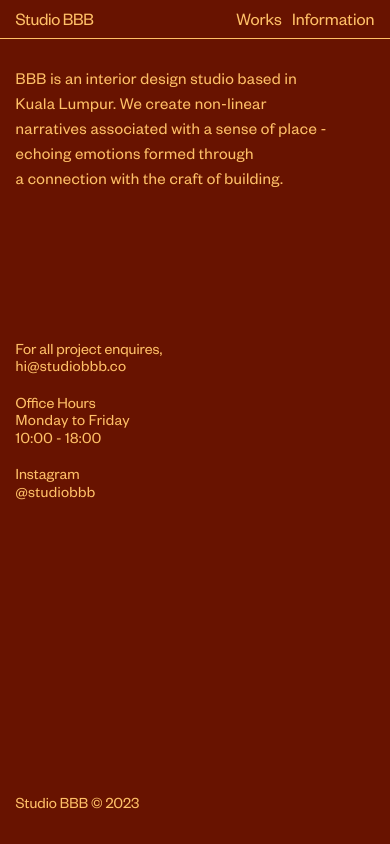
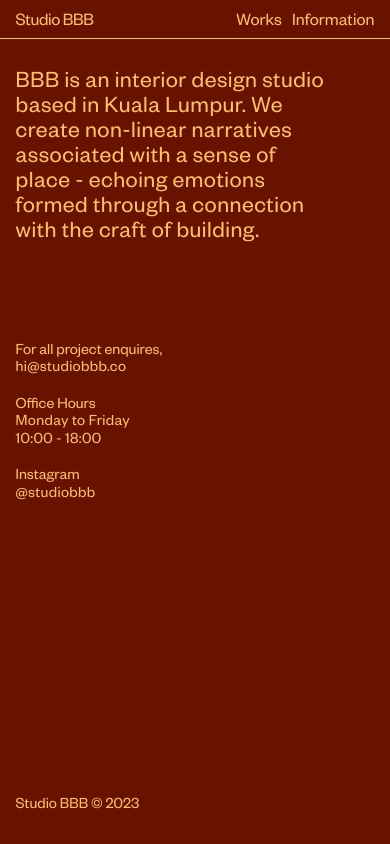
Before and after one commit to foojisheep/BBB, a React (Create React App) app: page /information in a window 390 px wide. Built offline with nearby package versions, Linux system fonts and the light colour scheme.

Commit message:
Modified 1. change logo icon 2. change info page description for less than 740px

```diff
--- a/public/index.html
+++ b/public/index.html
@@ -2,7 +2,7 @@
 <html lang="en">
   <head>
     <meta charset="utf-8" />
-    <link rel="icon" href="BBB.svg" />
+    <link rel="icon" href="LogoFinal.svg" />
     <meta name="viewport" content="width=device-width, initial-scale=1, viewport-fit=cover" />
     <meta name="theme-color" content="#000000" />
     <meta
--- a/src/infoPage.css
+++ b/src/infoPage.css
@@ -162,7 +162,7 @@ a:link {
 
 @media only screen and (max-width: 450px) {
   #infoContent {
-    font-size: 17px !important;
+    padding-right: 15% !important;
   }
 }
 
--- a/src/infoPage.js
+++ b/src/infoPage.js
@@ -54,6 +54,13 @@ function InfoPage () {
       </div>
       }
       <div className='context' style={{height: '88%'}}>
+      { screenWidth < 744 ?
+      <div className='contentDescriptionHeight'>
+        <ul style={{ textAlign: 'left',paddingTop:'3%', width: '100%', whiteSpace: 'none'}}>
+        <li id="infoContent">BBB is an interior design studio based in Kuala Lumpur. We create non-linear narratives associated with a sense of place - echoing emotions formed through a connection with the craft of building.</li>
+        </ul>
+      </div>
+      :
       <div className='contentDescriptionHeight'>
          <ul style={{ textAlign: 'left',paddingTop:'3%', width: '100%', whiteSpace: 'none'}}>
              <li id="infoContent">BBB is an interior design studio based in </li>
@@ -63,6 +70,7 @@ function InfoPage () {
              <li id="infoContent">a connection with the craft of building.</li>
          </ul>
        </div>
+      }
        <div className='infoContentDiv' >
           <table id="contextAlign">
           { mobileView ?
```
Also changed, not shown: public/LogoFinal.svg (added).
